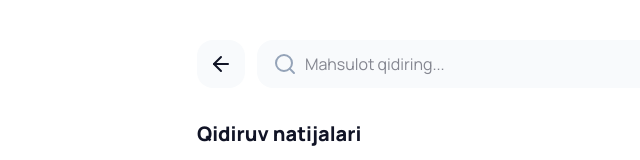
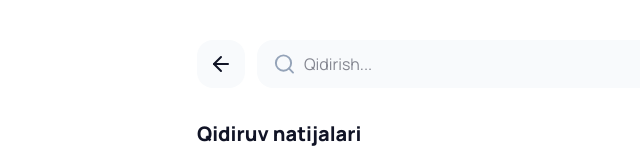
Before and after one commit to ZeroHacker557/Ecommercy, a React (Vite) app: page / in a window 1280 px wide. Both pictures are taken after a click on the button "Mahsulot yoki kategoriya qidiring...". Shown: the top 160 px of the page, without its empty margins (59-699 px from the left). Built offline with nearby package versions, Linux system fonts and the light colour scheme; no server answers.

Commit message:
fix: SearchOverlay TypeScript types for Vercel build

```diff
--- a/src/components/layout/SearchOverlay.tsx
+++ b/src/components/layout/SearchOverlay.tsx
@@ -1,4 +1,6 @@
-import { ArrowLeft, Search } from 'lucide-react'
+import { ArrowLeft, Search, ShoppingBag } from 'lucide-react'
+import { formatPrice } from '../../data'
+import { getImageUrl } from '../../utils/telegram'
 import type { Product } from '../../types/domain'
 
 type Props = {
@@ -23,12 +25,13 @@ export function SearchOverlay({ query, results, onQueryChange, onClose, onOpenPr
             <ArrowLeft />
           </button>
           <div className="flex flex-1 items-center gap-2 rounded-2xl px-4" style={{ background: '#f8fafc' }}>
-            <Search className="shrink-0" style={{ color: '#94a3b8' }} />
+            <Search style={{ color: '#94a3b8' }} />
             <input
+              type="search"
               autoFocus
               value={query}
-              onChange={(event) => onQueryChange(event.target.value)}
-              placeholder="Mahsulot qidiring..."
+              onChange={(e) => onQueryChange(e.target.value)}
+              placeholder="Qidirish..."
               className="h-12 w-full bg-transparent outline-none"
               style={{ color: '#111426' }}
             />
@@ -51,10 +54,16 @@ export function SearchOverlay({ query, results, onQueryChange, onClose, onOpenPr
               className="flex items-center gap-3 rounded-2xl border p-3 text-left transition hover:shadow-sm active:scale-[0.98]"
               style={{ borderColor: '#f1f5f9', color: '#111426', animation: `fadeInUp 0.3s ease ${i * 0.05}s both` }}
             >
-              <img className="size-16 rounded-xl object-contain" src={product.image} alt={product.name} />
+              {product.images?.[0] ? (
+                <img className="size-16 rounded-xl object-contain" src={getImageUrl(product.images[0])} alt={product.name} />
+              ) : (
+                <div className="grid size-16 place-items-center rounded-xl" style={{ background: '#f8fafc', color: '#cbd5e1' }}>
+                  <ShoppingBag size={20} />
+                </div>
+              )}
               <span className="min-w-0 flex-1">
                 <span className="block truncate text-sm font-bold" style={{ color: '#111426' }}>{product.name}</span>
-                <small className="mt-1 block font-bold" style={{ color: '#7c3aed' }}>{product.price}</small>
+                <small className="mt-1 block font-bold" style={{ color: '#7c3aed' }}>{formatPrice(product.price)}</small>
               </span>
             </button>
           ))}
```
